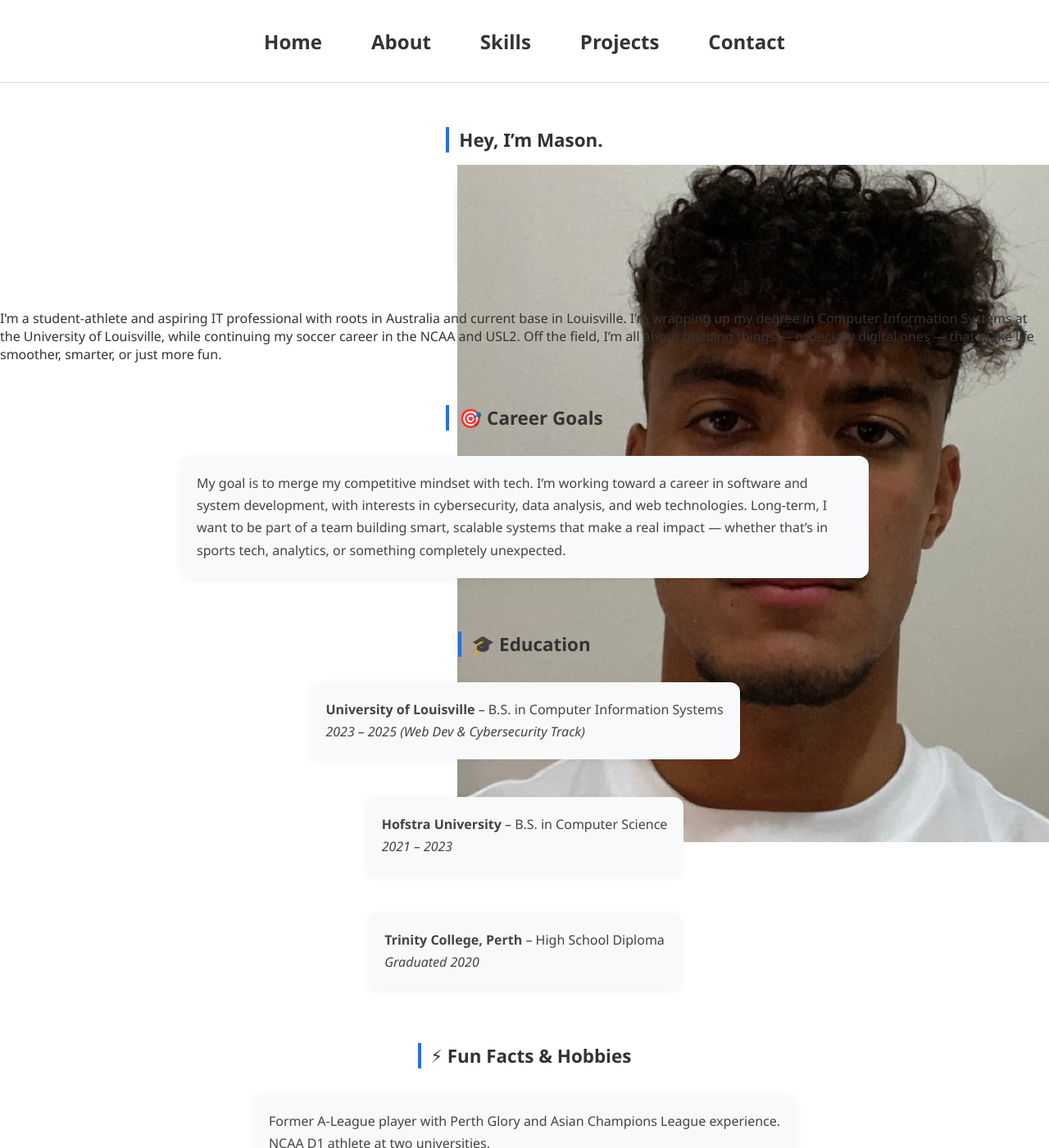
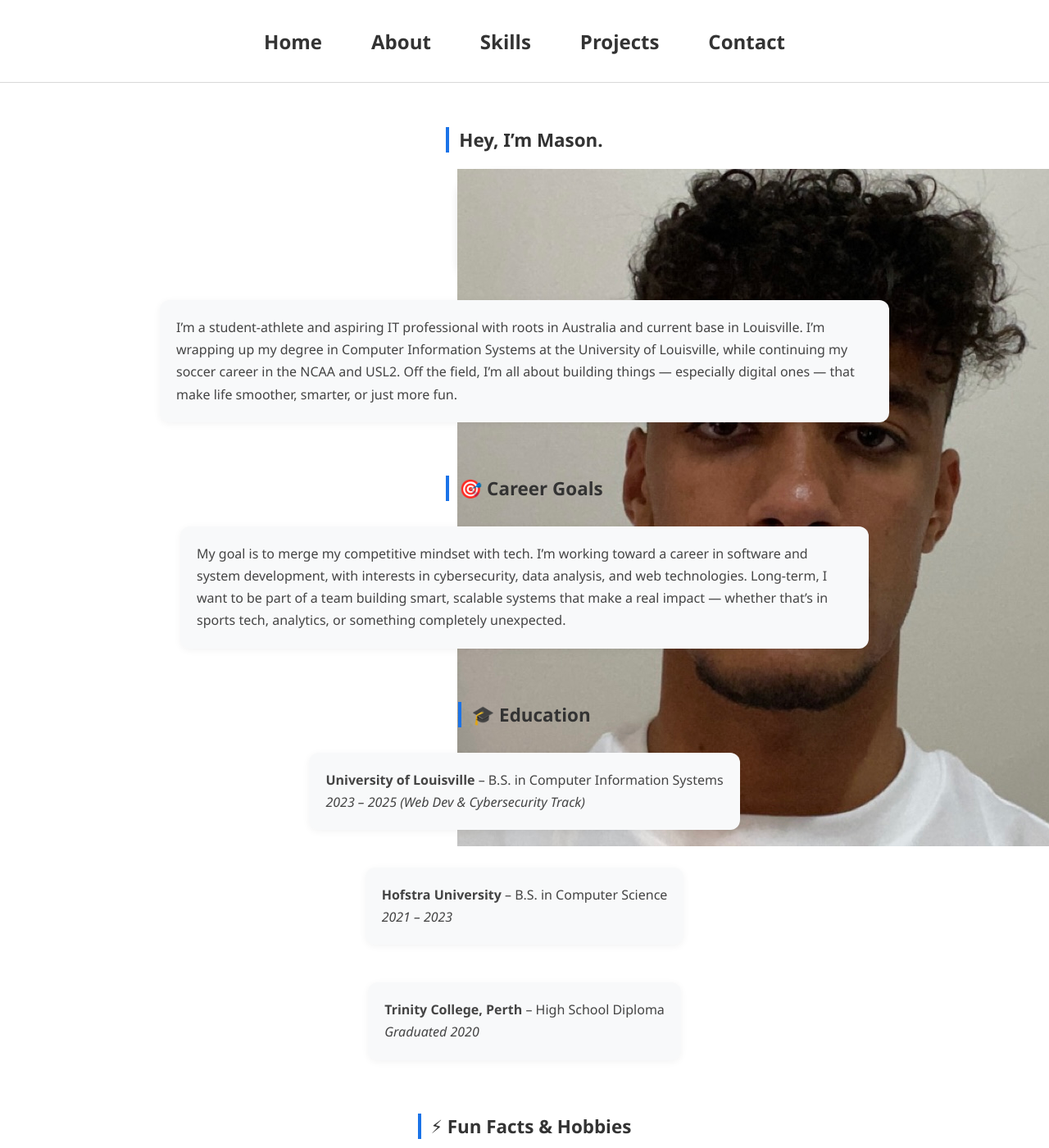
Before and after one commit to masontatafu/masontatafu.github.io, a Jekyll site: the page built from about.md, in a window 1280 px wide and 1400 px high. Shown: the whole window at 82% size. Built offline with Jekyll 4.4.1, drawn with Linux system fonts in a browser that asks for light colours.

Commit message:
Update style.css

```diff
--- a/assets/css/style.css
+++ b/assets/css/style.css
@@ -250,19 +250,31 @@ body {
     text-decoration: underline;
 }
 
+/* Floated squircle intro image */
 .intro-pic {
     float: left;
     width: 140px;
     height: 140px;
-    margin: 0 25px 20px 0;
+    margin: 5px 25px 20px 0;
     border-radius: 30% / 20%;
     object-fit: cover;
     box-shadow: 0 4px 10px rgba(0,0,0,0.1);
 }
 
-.about-section {
-    overflow: hidden; /* ensures float doesn't break layout */
+/* Intro block wraps around image */
+.intro-block {
+    overflow: hidden;
+    font-size: 1rem;
+    color: #444;
+    line-height: 1.7;
+    background-color: #f8f9fa;
+    padding: 20px;
+    border-radius: 12px;
+    max-width: 850px;
+    margin: 0 auto 30px auto;
+    box-shadow: 0 2px 10px rgba(0,0,0,0.05);
 }
+
 
 
 /* SKILLS PAGE */
```
